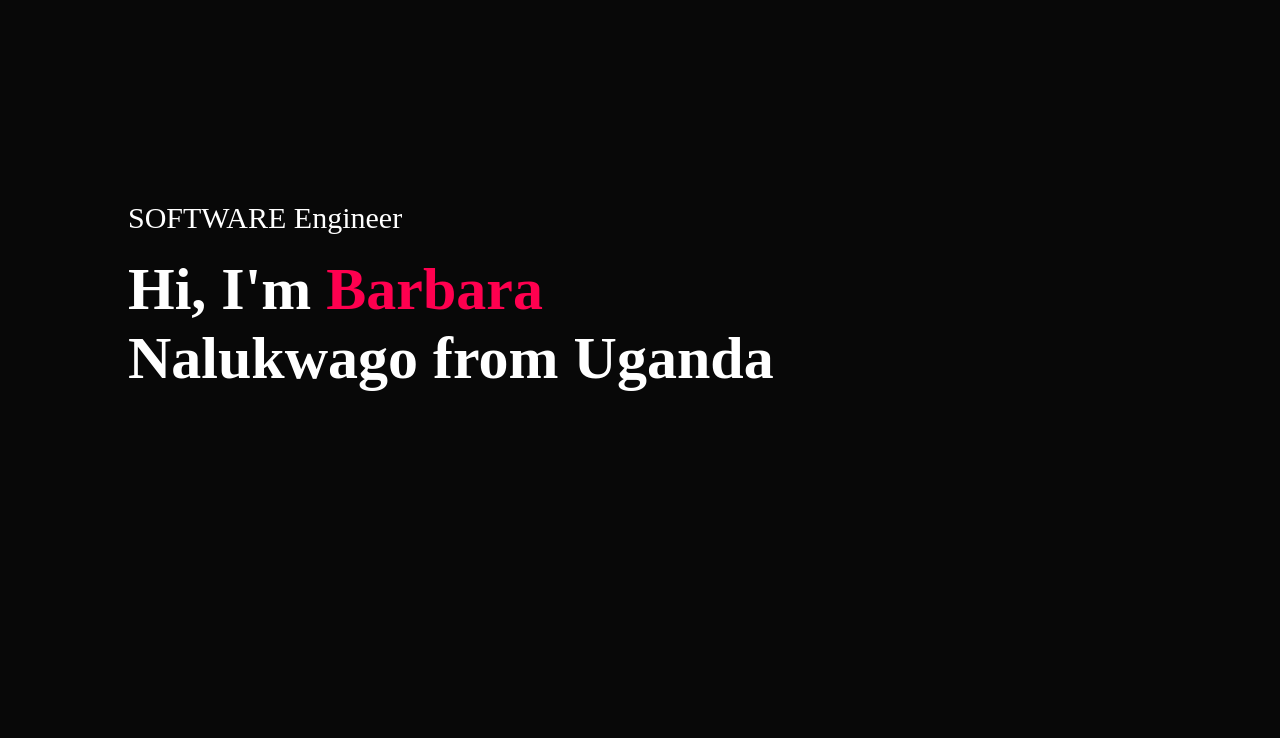
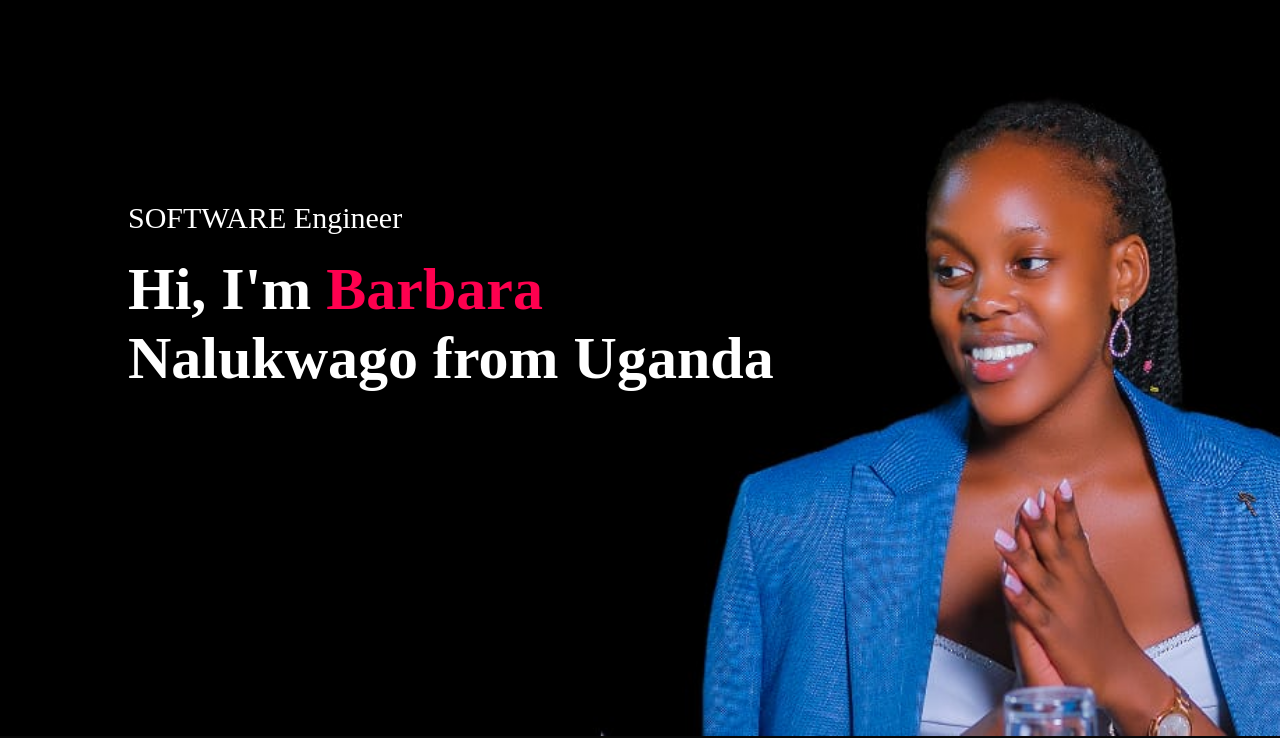
Before and after one commit to brezel32/BarbiePortfolio, a plain HTML site: page index.html in a window 1280 px wide. Shown: the part 64-802 px from the top of the page. Drawn offline with Linux system fonts and the light colour scheme.

Commit message:
changed background photo not showing

```diff
--- a/style.css
+++ b/style.css
@@ -15,7 +15,7 @@ body{
 #header{
     width:100%;
     height: 100vh;
-    background-image: url(../WebPortfolio/images/background.jpeg);
+    background-image: url(../images/background.jpeg);
     background-size: cover;
     background-position: center;
 }
```
